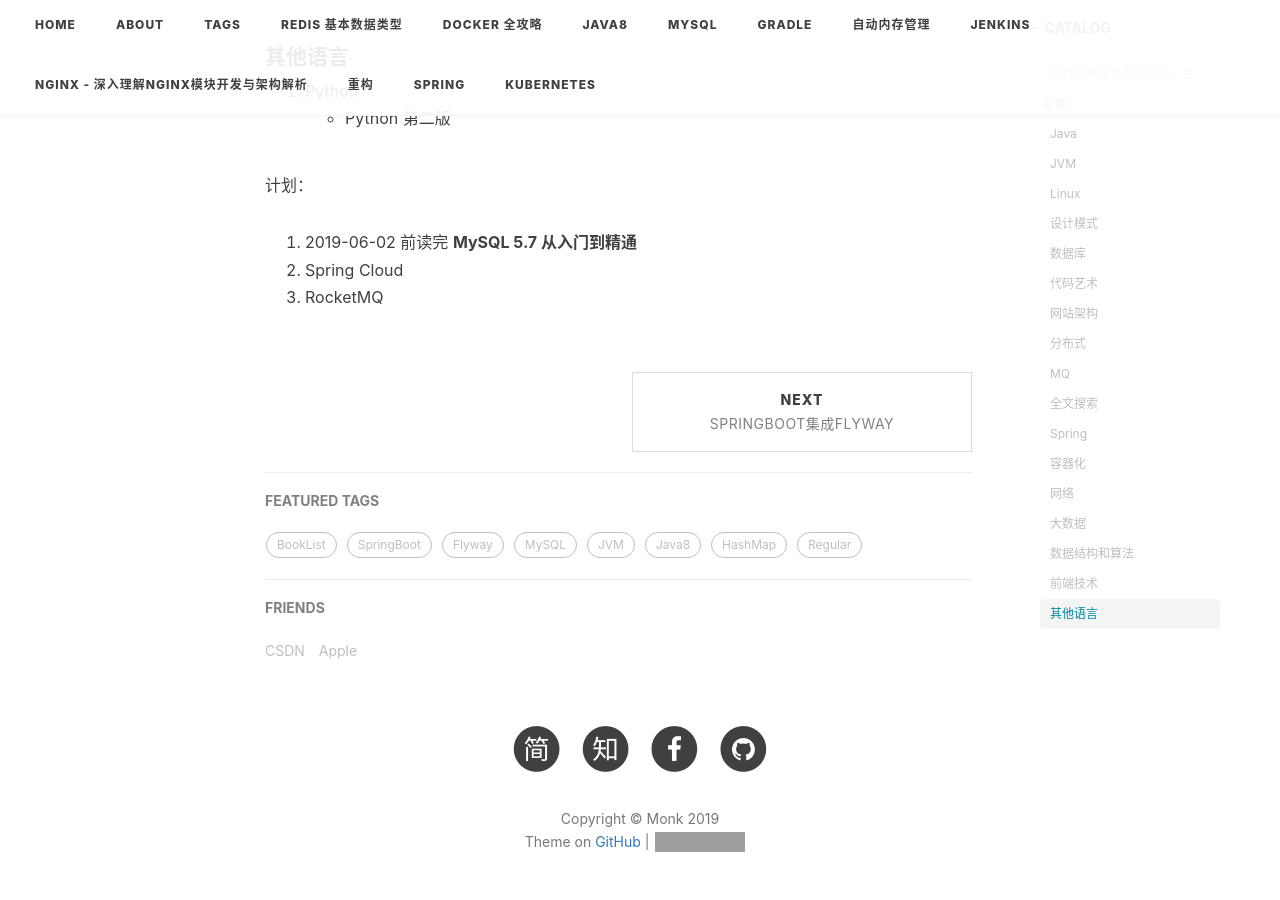
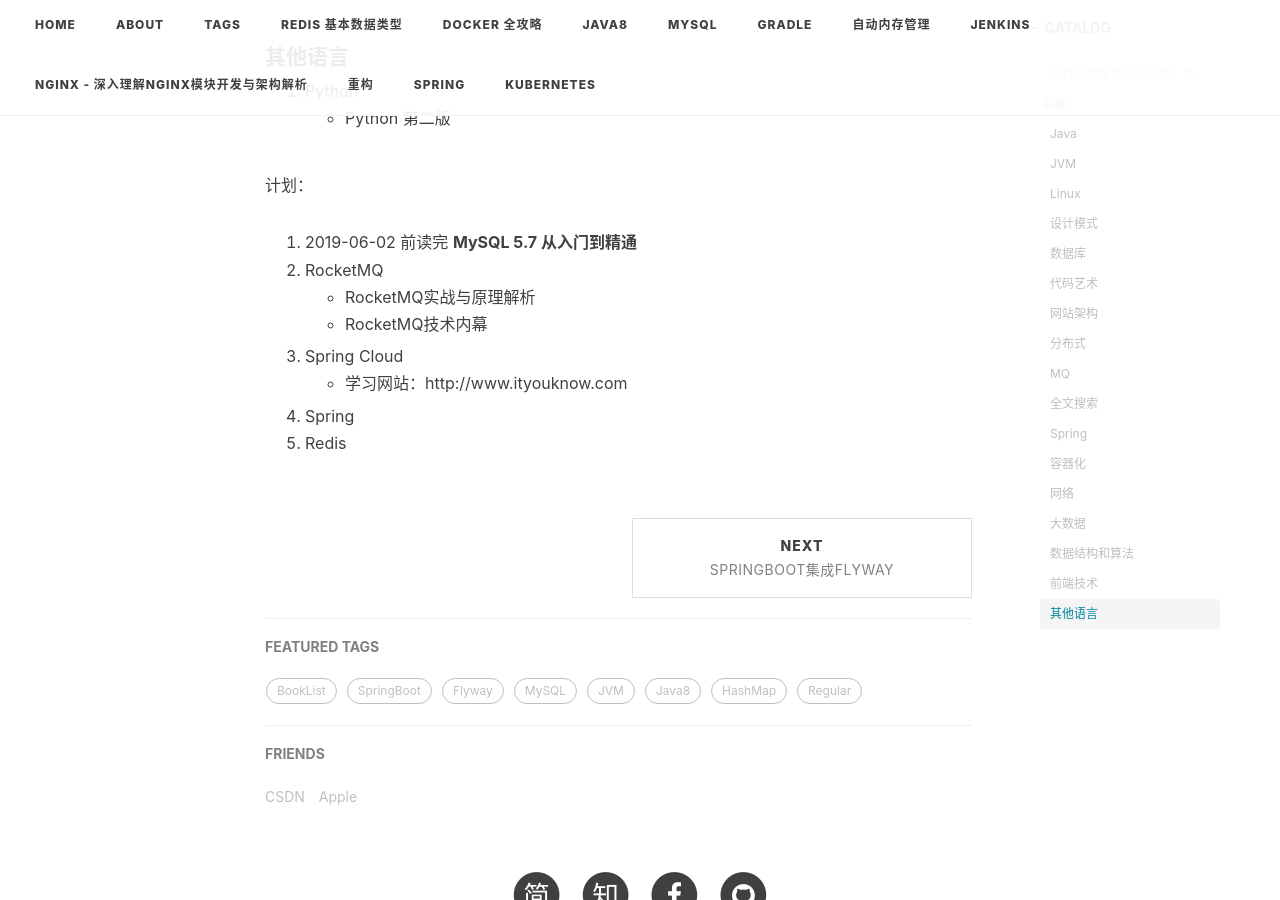
Before and after one commit to mgljava/mgljava.github.io, a Jekyll site: the page built from _posts/2018-10-18-SweepMonk.md, in a window 1280 px wide and 900 px high, scrolled down 3312 px. Built offline with Jekyll 4.4.1, drawn with Linux system fonts in a browser that asks for light colours; nearby versions of some CDN libraries; comment, search, counter and statistics services are not loaded; grey boxes are pictures that could not be loaded.

Commit message:
[TECH][glming] update

```diff
--- a/_posts/2018-10-18-SweepMonk.md
+++ b/_posts/2018-10-18-SweepMonk.md
@@ -106,5 +106,10 @@ tags:
 
 计划：
 1. 2019-06-02 前读完 **MySQL 5.7 从入门到精通**
-2. Spring Cloud
-3. RocketMQ
+2. RocketMQ
+  - RocketMQ实战与原理解析
+  - RocketMQ技术内幕
+3. Spring Cloud
+  - 学习网站：http://www.ityouknow.com
+4. Spring
+5. Redis
```
Also changed, not shown: img/mysql_index.png (renamed from img/mysql_index.jpg).
